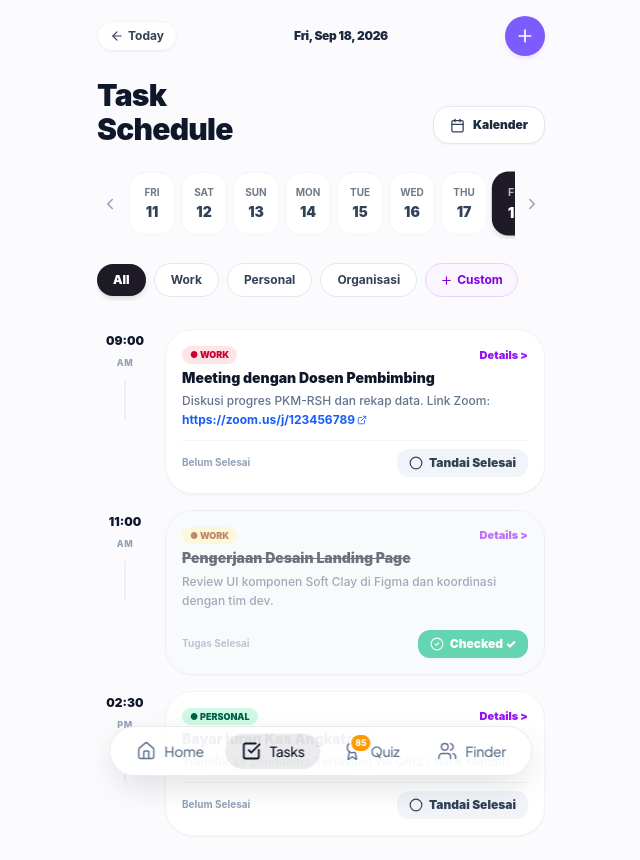
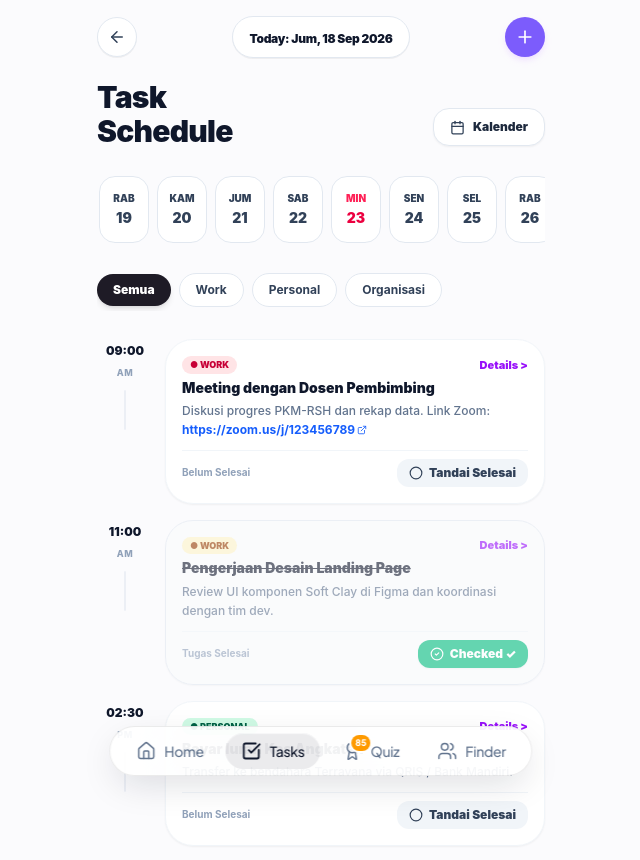
Before and after one commit to shagyaero-sudo/myTerravana, a React (Vite) app: page / in a window 1280 px wide. Both pictures are taken after a click on the button "Tasks". Shown: the top 860 px of the page, without its empty margins (319-959 px from the left). Built offline with nearby package versions, Linux system fonts and the light colour scheme.

Commit message:
taskupdate

```diff
--- a/src/components/TasksView.tsx
+++ b/src/components/TasksView.tsx
@@ -1,4 +1,4 @@
-import React, { useState, useMemo } from 'react';
+import React, { useState, useMemo, useRef } from 'react';
 import { motion, AnimatePresence } from 'motion/react';
 import {
   ArrowLeft,
@@ -6,14 +6,12 @@ import {
   Calendar as CalendarIcon,
   Clock,
   X,
-  Star,
   CheckCircle2,
   Circle,
   ChevronLeft,
   ChevronRight,
-  ChevronDown,
-  Info,
   ExternalLink,
+  RotateCcw,
 } from 'lucide-react';
 import { StudentUser } from '../types';
 
@@ -41,7 +39,17 @@ const toIsoString = (date: Date) => {
   return `${y}-${m}-${d}`;
 };
 
-// Helper untuk Render Text dengan Clickable Links
+// Helper Format Tanggal Indonesia
+const formatIndonesianDate = (date: Date) => {
+  const days = ['Min', 'Sen', 'Sel', 'Rab', 'Kam', 'Jum', 'Sab'];
+  const months = [
+    'Jan', 'Feb', 'Mar', 'Apr', 'Mei', 'Jun',
+    'Jul', 'Agu', 'Sep', 'Okt', 'Nov', 'Des'
+  ];
+  return `${days[date.getDay()]}, ${date.getDate()} ${months[date.getMonth()]} ${date.getFullYear()}`;
+};
+
+// Helper Render Link Clickable
 const renderTextWithLinks = (text: string) => {
   const urlRegex = /(https?:\/\/[^\s]+)/g;
   const parts = text.split(urlRegex);
@@ -70,15 +78,12 @@ export const TasksView: React.FC<TasksViewProps> = ({ currentUser }) => {
   const today = new Date();
   const todayIso = toIsoString(today);
 
-  // Active Date State (Default: Hari ini)
+  // Active States
   const [selectedDateIso, setSelectedDateIso] = useState<string>(todayIso);
-  const [baseDateForStrip, setBaseDateForStrip] = useState<Date>(today);
-
-  // Categories State
   const [categories, setCategories] = useState<string[]>(['Work', 'Personal', 'Organisasi']);
   const [selectedCategory, setSelectedCategory] = useState<string>('All');
 
-  // Modal States
+  // Modals
   const [isCalendarModalOpen, setIsCalendarModalOpen] = useState(false);
   const [isAddModalOpen, setIsAddModalOpen] = useState(false);
   const [selectedDetailTask, setSelectedDetailTask] = useState<ScheduledTask | null>(null);
@@ -93,7 +98,7 @@ export const TasksView: React.FC<TasksViewProps> = ({ currentUser }) => {
   const [newCategory, setNewCategory] = useState('Work');
   const [newPriority, setNewPriority] = useState<'Low' | 'Medium' | 'High'>('Medium');
 
-  // Calendar Picker State
+  // Calendar State
   const [calendarViewMonth, setCalendarViewMonth] = useState(today.getMonth());
   const [calendarViewYear, setCalendarViewYear] = useState(today.getFullYear());
 
@@ -131,35 +136,33 @@ export const TasksView: React.FC<TasksViewProps> = ({ currentUser }) => {
     },
   ]);
 
-  // Infinite Date Strip Generator (15 Hari disekitar baseDate)
+  // Infinite Swipe Date Generator (-30 Hari sampai +60 Hari)
   const dateStrip = useMemo(() => {
     const list = [];
-    for (let i = -7; i <= 7; i++) {
-      const d = new Date(baseDateForStrip);
+    const base = new Date();
+    for (let i = -30; i <= 60; i++) {
+      const d = new Date(base);
       d.setDate(d.getDate() + i);
       const iso = toIsoString(d);
-      const dayName = d.toLocaleDateString('en-US', { weekday: 'short' });
+      const dayIndex = d.getDay();
+
+      const dayNamesIndo = ['MIN', 'SEN', 'SEL', 'RAB', 'KAM', 'JUM', 'SAB'];
+      const dayName = dayNamesIndo[dayIndex];
       const dayNum = d.getDate();
-      list.push({ dateObj: d, iso, dayName, dayNum });
+      const isSunday = dayIndex === 0;
+
+      list.push({ dateObj: d, iso, dayName, dayNum, isSunday });
     }
     return list;
-  }, [baseDateForStrip]);
+  }, []);
 
-  // Shifts Date Strip
-  const shiftStrip = (days: number) => {
-    const newBase = new Date(baseDateForStrip);
-    newBase.setDate(newBase.getDate() + days);
-    setBaseDateForStrip(newBase);
-  };
-
-  // Toggle Status Completed (Checked Effect)
+  // Handlers
   const handleToggleComplete = (taskId: string) => {
     setTasks((prev) =>
       prev.map((t) => (t.id === taskId ? { ...t, isCompleted: !t.isCompleted } : t))
     );
   };
 
-  // Handler Add Category Baru
   const handleAddCustomCategory = () => {
     if (customCatInput.trim() && !categories.includes(customCatInput.trim())) {
       const updated = [...categories, customCatInput.trim()];
@@ -170,7 +173,6 @@ export const TasksView: React.FC<TasksViewProps> = ({ currentUser }) => {
     }
   };
 
-  // Handler Create Task
   const handleCreateTask = (e: React.FormEvent) => {
     e.preventDefault();
     if (!newTitle.trim()) return;
@@ -195,64 +197,55 @@ export const TasksView: React.FC<TasksViewProps> = ({ currentUser }) => {
     setTasks([...tasks, newTask]);
     setSelectedDateIso(newDate);
 
-    // Reset Form
     setNewTitle('');
     setNewDesc('');
     setIsAddModalOpen(false);
   };
 
-  // Filter Tasks berdasarkan tanggal dan kategori
   const tasksForSelectedDate = tasks.filter((t) => {
     const matchesDate = t.dateIso === selectedDateIso;
     const matchesCat = selectedCategory === 'All' || t.category === selectedCategory;
     return matchesDate && matchesCat;
   });
 
-  // Display Format Date Active Header
   const activeDateObj = new Date(selectedDateIso);
-  const activeDateFormatted = activeDateObj.toLocaleDateString('en-US', {
-    weekday: 'short',
-    month: 'short',
-    day: 'numeric',
-    year: 'numeric',
-  });
+  const activeDateFormatted = formatIndonesianDate(activeDateObj);
+  const isViewingToday = selectedDateIso === todayIso;
 
-  // Calendar Calculation Helpers
+  // Calendar Calc
   const daysInMonth = new Date(calendarViewYear, calendarViewMonth + 1, 0).getDate();
   const firstDayOfWeek = new Date(calendarViewYear, calendarViewMonth, 1).getDay();
 
   return (
     <div id="tasks-schedule-root" className="max-w-md mx-auto space-y-5 pt-2 pb-36 font-sans">
-      {/* 1. TOP HEADER (BACK, DATE DISPLAY, ADD BUTTON) */}
-      <div className="flex items-center justify-between">
+      {/* 1. BAR PALING ATAS REVISI 7: (<-) | (Today: Sab, 19 Sept 2026) | (+) */}
+      <div className="flex items-center justify-between gap-2">
         <button
           type="button"
-          onClick={() => {
-            setSelectedDateIso(todayIso);
-            setBaseDateForStrip(today);
-          }}
-          className="px-3 py-1.5 rounded-full bg-white/80 border border-slate-100 flex items-center gap-1 text-slate-700 text-xs font-bold shadow-2xs hover:bg-white"
+          onClick={() => setSelectedDateIso(todayIso)}
+          className="w-10 h-10 rounded-full bg-white border border-slate-200 flex items-center justify-center text-slate-700 shadow-2xs hover:bg-slate-50 transition-colors"
           title="Kembali ke Hari Ini"
         >
-          <ArrowLeft size={14} />
-          <span>Today</span>
+          <ArrowLeft size={18} />
         </button>
 
-        <span className="text-xs font-black text-slate-800 tracking-tight">
-          {activeDateFormatted}
+        <div className="px-4 py-2 rounded-full bg-white border border-slate-200 shadow-2xs text-center">
+          <span className="text-xs font-black text-slate-900 tracking-tight">
+            Today: {formatIndonesianDate(today)}
           </span>
+        </div>
 
         <button
           type="button"
           onClick={() => setIsAddModalOpen(true)}
           className="w-10 h-10 rounded-full bg-[#7C5CFC] text-white flex items-center justify-center shadow-md shadow-purple-200/60 hover:scale-105 transition-all"
-          title="Add Task"
+          title="Tambah Task Baru"
         >
           <Plus size={20} />
         </button>
       </div>
 
-      {/* 2. TITLE & CALENDAR POPUP BUTTON */}
+      {/* 2. TITLE & KALENDER POPUP BUTTON */}
       <div className="flex items-end justify-between pt-1">
         <div>
           <h1 className="text-3xl font-black text-slate-900 tracking-tight leading-none">
@@ -273,17 +266,9 @@ export const TasksView: React.FC<TasksViewProps> = ({ currentUser }) => {
         </button>
       </div>
 
-      {/* 3. REAL-TIME INFINITE SWIPE DATE STRIP */}
-      <div className="relative flex items-center gap-1 pt-1">
-        <button
-          type="button"
-          onClick={() => shiftStrip(-7)}
-          className="p-1 rounded-full text-slate-400 hover:text-slate-800 shrink-0"
-        >
-          <ChevronLeft size={18} />
-        </button>
-
-        <div className="flex-1 flex items-center gap-1.5 overflow-x-auto scrollbar-none py-1 px-0.5">
+      {/* 3. REAL-TIME INFINITE SWIPE DATE STRIP (SWIPEABLE & TODAY ON LEFT) */}
+      <div className="pt-1">
+        <div className="flex items-center gap-2 overflow-x-auto scrollbar-none py-1.5 px-0.5 touch-pan-x">
           {dateStrip.map((item) => {
             const isActive = selectedDateIso === item.iso;
             const isToday = item.iso === todayIso;
@@ -293,18 +278,28 @@ export const TasksView: React.FC<TasksViewProps> = ({ currentUser }) => {
                 key={item.iso}
                 type="button"
                 onClick={() => setSelectedDateIso(item.iso)}
-                className={`flex-1 min-w-[46px] py-3 rounded-2xl flex flex-col items-center justify-center transition-all shrink-0 relative ${
+                className={`flex-1 min-w-[50px] py-3.5 rounded-2xl flex flex-col items-center justify-center transition-all shrink-0 relative ${
                   isActive
                     ? 'bg-[#1E1B26] text-white shadow-md scale-105 font-bold'
-                    : 'bg-white text-slate-700 hover:bg-slate-50 border border-slate-100'
+                    : 'bg-white text-slate-700 hover:bg-slate-50 border border-slate-200'
                 }`}
               >
-                <span className="text-[10px] font-bold opacity-70 block uppercase">
+                <span
+                  className={`text-[10px] font-black block uppercase ${
+                    item.isSunday && !isActive ? 'text-rose-500' : ''
+                  }`}
+                >
                   {item.dayName}
                 </span>
-                <span className="text-sm font-black mt-0.5">{item.dayNum}</span>
+                <span
+                  className={`text-sm font-black mt-0.5 ${
+                    item.isSunday && !isActive ? 'text-rose-600' : ''
+                  }`}
+                >
+                  {item.dayNum}
+                </span>
 
-                {/* Dot Hari Ini */}
+                {/* Dot penanda Hari Ini */}
                 {isToday && !isActive && (
                   <span className="absolute bottom-1 w-1.5 h-1.5 bg-purple-600 rounded-full" />
                 )}
@@ -312,17 +307,9 @@ export const TasksView: React.FC<TasksViewProps> = ({ currentUser }) => {
             );
           })}
         </div>
-
-        <button
-          type="button"
-          onClick={() => shiftStrip(7)}
-          className="p-1 rounded-full text-slate-400 hover:text-slate-800 shrink-0"
-        >
-          <ChevronRight size={18} />
-        </button>
       </div>
 
-      {/* 4. CATEGORY PILL FILTERS (+ CUSTOM ADD) */}
+      {/* 4. CATEGORY FILTERS (REVISI 3: TANPA +CUSTOM) */}
       <div className="flex items-center gap-2 overflow-x-auto pb-1 scrollbar-none pt-1">
         <button
           type="button"
@@ -333,7 +320,7 @@ export const TasksView: React.FC<TasksViewProps> = ({ currentUser }) => {
               : 'bg-white text-slate-700 border border-slate-200 hover:bg-slate-50'
           }`}
         >
-          All
+          Semua
         </button>
 
         {categories.map((cat) => {
@@ -353,16 +340,22 @@ export const TasksView: React.FC<TasksViewProps> = ({ currentUser }) => {
             </button>
           );
         })}
+      </div>
 
+      {/* REVISI 9: NOTIFIKASI MEMILIH TANGGAL LAIN + OPTION KEMBALI */}
+      {!isViewingToday && (
+        <div className="bg-amber-50 border border-amber-200 p-3 rounded-2xl flex items-center justify-between text-amber-950 text-xs font-bold shadow-2xs">
+          <span>Menampilkan: {activeDateFormatted}</span>
           <button
             type="button"
-          onClick={() => setIsAddingCustomCategory(true)}
-          className="px-3.5 py-2 rounded-full bg-purple-50 text-purple-700 border border-purple-200 text-xs font-bold hover:bg-purple-100 transition-colors shrink-0 flex items-center gap-1"
+            onClick={() => setSelectedDateIso(todayIso)}
+            className="px-2.5 py-1 rounded-xl bg-amber-900 text-white text-[10px] font-black flex items-center gap-1 hover:bg-amber-950 transition-colors"
           >
-          <Plus size={13} />
-          <span>Custom</span>
+            <RotateCcw size={11} />
+            <span>Ke Hari Ini</span>
           </button>
         </div>
+      )}
 
       {/* 5. TIME SLOT & TIMELINE TASKS */}
       <div className="pt-2 space-y-4">
@@ -402,7 +395,6 @@ export const TasksView: React.FC<TasksViewProps> = ({ currentUser }) => {
                       ● {task.category}
                     </span>
 
-                    {/* Tombol Details > */}
                     <button
                       type="button"
                       onClick={() => setSelectedDetailTask(task)}
@@ -412,7 +404,6 @@ export const TasksView: React.FC<TasksViewProps> = ({ currentUser }) => {
                     </button>
                   </div>
 
-                  {/* Title dengan efek Strikethrough jika Selesai */}
                   <h3
                     className={`text-sm font-black text-slate-900 leading-snug ${
                       task.isCompleted ? 'line-through text-slate-400' : ''
@@ -421,7 +412,6 @@ export const TasksView: React.FC<TasksViewProps> = ({ currentUser }) => {
                     {task.title}
                   </h3>
 
-                  {/* Deskripsi Singkat */}
                   {task.description && (
                     <p className="text-xs text-slate-500 font-medium line-clamp-2 leading-relaxed">
                       {renderTextWithLinks(task.description)}
@@ -429,7 +419,6 @@ export const TasksView: React.FC<TasksViewProps> = ({ currentUser }) => {
                   )}
                 </div>
 
-                {/* Bottom Row Card: Tombol Checked / Tandai Selesai */}
                 <div className="pt-2 border-t border-slate-100 flex items-center justify-between">
                   <span className="text-[10px] font-bold text-slate-400">
                     {task.isCompleted ? 'Tugas Selesai' : 'Belum Selesai'}
@@ -465,7 +454,7 @@ export const TasksView: React.FC<TasksViewProps> = ({ currentUser }) => {
             <Clock size={32} className="mx-auto text-slate-300" />
             <h4 className="text-sm font-black text-slate-700">Tidak Ada Tugas Hari Ini</h4>
             <p className="text-xs text-slate-400 font-medium">
-              Gunakan waktu luang untuk istirahat atau buat catatan tugas baru.
+              Gunakan waktu luang untuk istirahat atau catat agenda baru.
             </p>
           </div>
         )}
@@ -475,7 +464,7 @@ export const TasksView: React.FC<TasksViewProps> = ({ currentUser }) => {
       {/* MODAL LAYER HIGHEST (z-[100]) UNTUK MENUTUP TOTAL NAV DOCK */}
       {/* ========================================================= */}
 
-      {/* MODAL POPUP KALENDER UTUH */}
+      {/* MODAL POPUP KALENDER UTUH (REVISI 4, 5, 6) */}
       <AnimatePresence>
         {isCalendarModalOpen && (
           <div className="fixed inset-0 z-[100] flex items-center justify-center p-4 bg-slate-900/60 backdrop-blur-md">
@@ -488,7 +477,7 @@ export const TasksView: React.FC<TasksViewProps> = ({ currentUser }) => {
               {/* Header Kalender */}
               <div className="flex items-center justify-between">
                 <h3 className="text-base font-black text-slate-900">
-                  {new Date(calendarViewYear, calendarViewMonth).toLocaleDateString('en-US', {
+                  {new Date(calendarViewYear, calendarViewMonth).toLocaleDateString('id-ID', {
                     month: 'long',
                     year: 'numeric',
                   })}
@@ -532,24 +521,30 @@ export const TasksView: React.FC<TasksViewProps> = ({ currentUser }) => {
                 </div>
               </div>
 
-              {/* Grid Hari Kalender */}
-              <div className="grid grid-cols-7 gap-1 text-center text-[10px] font-black text-slate-400 uppercase">
-                <span>Su</span><span>Mo</span><span>Tu</span><span>We</span><span>Th</span><span>Fr</span><span>Sa</span>
+              {/* Grid Header Hari (MIN Merah) */}
+              <div className="grid grid-cols-7 gap-1 text-center text-[10px] font-black uppercase">
+                <span className="text-rose-600">MIN</span>
+                <span className="text-slate-400">SEN</span>
+                <span className="text-slate-400">SEL</span>
+                <span className="text-slate-400">RAB</span>
+                <span className="text-slate-400">KAM</span>
+                <span className="text-slate-400">JUM</span>
+                <span className="text-slate-400">SAB</span>
               </div>
 
+              {/* Grid Tanggal Kalender */}
               <div className="grid grid-cols-7 gap-1 text-center">
-                {/* Empty cells */}
                 {Array.from({ length: firstDayOfWeek }).map((_, i) => (
                   <div key={`empty-${i}`} className="h-9" />
                 ))}
 
-                {/* Day numbers */}
                 {Array.from({ length: daysInMonth }).map((_, i) => {
                   const dayNum = i + 1;
                   const dateObj = new Date(calendarViewYear, calendarViewMonth, dayNum);
                   const iso = toIsoString(dateObj);
                   const isSelected = iso === selectedDateIso;
                   const isToday = iso === todayIso;
+                  const isSunday = dateObj.getDay() === 0;
                   const hasTasks = tasks.some((t) => t.dateIso === iso);
 
                   return (
@@ -558,39 +553,45 @@ export const TasksView: React.FC<TasksViewProps> = ({ currentUser }) => {
                       type="button"
                       onClick={() => {
                         setSelectedDateIso(iso);
-                        setBaseDateForStrip(dateObj);
                         setIsCalendarModalOpen(false);
                       }}
-                      className={`h-9 rounded-xl text-xs font-bold transition-all flex flex-col items-center justify-center relative ${
+                      className={`h-9 rounded-xl text-xs font-bold transition-all flex flex-col items-center justify-center relative border ${
                         isSelected
-                          ? 'bg-[#1E1B26] text-white font-black shadow-xs'
+                          ? 'bg-[#1E1B26] text-white border-[#1E1B26] font-black shadow-xs'
                           : isToday
-                          ? 'bg-purple-100 text-purple-900 font-extrabold'
-                          : 'hover:bg-slate-100 text-slate-800'
+                          ? 'bg-purple-100 text-purple-900 border-purple-200 font-extrabold'
+                          : isSunday
+                          ? 'text-rose-600 border-transparent hover:bg-rose-50'
+                          : 'border-transparent hover:bg-slate-100 text-slate-800'
                       }`}
                     >
                       <span>{dayNum}</span>
-                      {hasTasks && !isSelected && (
-                        <span className="w-1 h-1 bg-purple-500 rounded-full mt-0.5" />
+
+                      {/* REVISI 5: Indikator Outline/Dot jika ada Task */}
+                      {hasTasks && (
+                        <span
+                          className={`w-1.5 h-1.5 rounded-full absolute bottom-0.5 ${
+                            isSelected ? 'bg-amber-400' : 'bg-purple-600 ring-1 ring-purple-200'
+                          }`}
+                        />
                       )}
                     </button>
                   );
                 })}
               </div>
 
-              <button
-                type="button"
-                onClick={() => setIsCalendarModalOpen(false)}
-                className="w-full py-2.5 rounded-2xl bg-slate-900 text-white text-xs font-bold hover:bg-slate-800 transition-colors"
-              >
-                Pilih Tanggal Ini
-              </button>
+              {/* REVISI 4: Notes Kecil di Bawah Kalender */}
+              <div className="pt-2 text-center border-t border-slate-100">
+                <p className="text-[10px] font-semibold text-slate-400">
+                  💡 Klik tanggal ber-indikator dot untuk melihat agenda tugas di hari tersebut.
+                </p>
+              </div>
             </motion.div>
           </div>
         )}
       </AnimatePresence>
 
-      {/* MODAL DETAIL TASK DESKRIPSI (WITH CLICKABLE LINKS) */}
+      {/* MODAL DETAIL TASK DESKRIPSI */}
       <AnimatePresence>
         {selectedDetailTask && (
           <div className="fixed inset-0 z-[100] flex items-center justify-center p-4 bg-slate-900/60 backdrop-blur-md">
@@ -685,7 +686,7 @@ export const TasksView: React.FC<TasksViewProps> = ({ currentUser }) => {
         )}
       </AnimatePresence>
 
-      {/* MODAL ADD NEW TASK */}
+      {/* MODAL ADD NEW TASK (REVISI 10: TANPA CENTANG POJOK) */}
       <AnimatePresence>
         {isAddModalOpen && (
           <div className="fixed inset-0 z-[100] flex items-center justify-center p-4 bg-slate-900/60 backdrop-blur-md">
@@ -703,25 +704,19 @@ export const TasksView: React.FC<TasksViewProps> = ({ currentUser }) => {
                 >
                   <X size={20} />
                 </button>
-                <h3 className="text-base font-black text-slate-900">Add New Task</h3>
-                <button
-                  type="button"
-                  onClick={handleCreateTask}
-                  className="w-7 h-7 rounded-full bg-slate-900 text-white flex items-center justify-center text-xs font-bold"
-                >
-                  ✓
-                </button>
+                <h3 className="text-base font-black text-slate-900">Tambah Task Baru</h3>
+                <div className="w-5" />
               </div>
 
               <form onSubmit={handleCreateTask} className="space-y-4">
                 <div className="space-y-1">
                   <label className="text-xs font-black text-slate-800 block">
-                    Task Title
+                    Judul Task
                   </label>
                   <input
                     type="text"
                     required
-                    placeholder="Finish landing page design"
+                    placeholder="Contoh: Finish landing page design"
                     value={newTitle}
                     onChange={(e) => setNewTitle(e.target.value)}
                     className="w-full px-4 py-3 rounded-2xl bg-slate-50 border border-slate-200 text-xs font-bold text-slate-900 focus:outline-none"
@@ -730,7 +725,7 @@ export const TasksView: React.FC<TasksViewProps> = ({ currentUser }) => {
 
                 <div className="space-y-1">
                   <label className="text-xs font-black text-slate-800 block">
-                    Description & Link (Zoom/GMeet/Drive)
+                    Deskripsi & Link (Zoom/GMeet/Drive)
                   </label>
                   <textarea
                     rows={3}
@@ -743,7 +738,7 @@ export const TasksView: React.FC<TasksViewProps> = ({ currentUser }) => {
 
                 <div className="space-y-1">
                   <label className="text-xs font-black text-slate-800 block">
-                    Due Date & Time
+                    Tanggal & Jam Deadline
                   </label>
                   <div className="grid grid-cols-2 gap-2">
                     <input
@@ -763,7 +758,7 @@ export const TasksView: React.FC<TasksViewProps> = ({ currentUser }) => {
 
                 <div className="space-y-1.5">
                   <label className="text-xs font-black text-slate-800 block">
-                    Priority
+                    Prioritas
                   </label>
                   <div className="grid grid-cols-3 gap-2">
                     {(['Low', 'Medium', 'High'] as const).map((p) => {
@@ -790,17 +785,18 @@ export const TasksView: React.FC<TasksViewProps> = ({ currentUser }) => {
                   </div>
                 </div>
 
+                {/* REVISI 3: Tambah Custom Category di Modal */}
                 <div className="space-y-1">
                   <div className="flex items-center justify-between">
                     <label className="text-xs font-black text-slate-800 block">
-                      Project / Category
+                      Project / Kategori
                     </label>
                     <button
                       type="button"
                       onClick={() => setIsAddingCustomCategory(true)}
                       className="text-[10px] font-black text-purple-600 hover:underline"
                     >
-                      + Custom Category
+                      + Tambah Custom Kategori
                     </button>
                   </div>
                   <select
@@ -820,7 +816,7 @@ export const TasksView: React.FC<TasksViewProps> = ({ currentUser }) => {
                   type="submit"
                   className="w-full py-3.5 rounded-2xl bg-[#7C5CFC] text-white text-xs font-black hover:bg-purple-600 transition-colors shadow-lg shadow-purple-200/60 mt-2"
                 >
-                  Create Task
+                  Buat Task
                 </button>
               </form>
             </motion.div>
```
Lines whose indentation alone changed are shown as unchanged.
